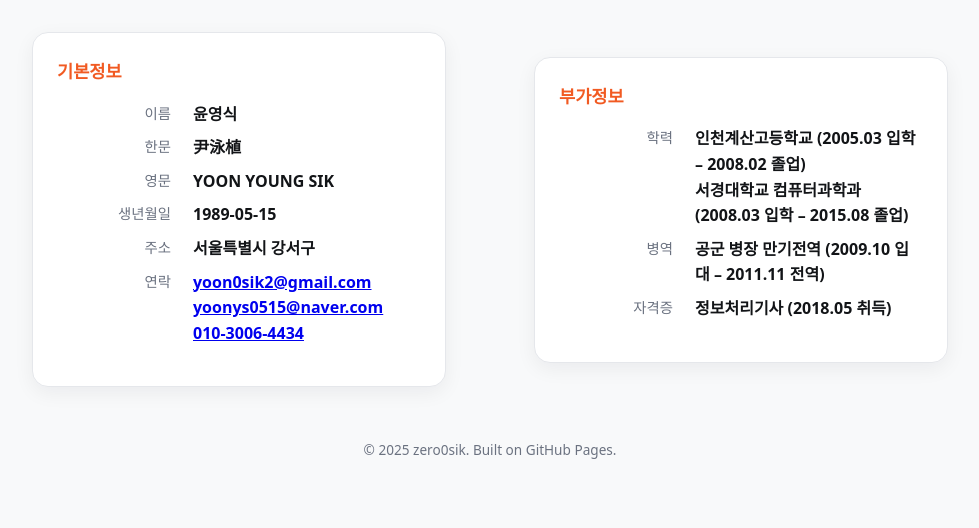
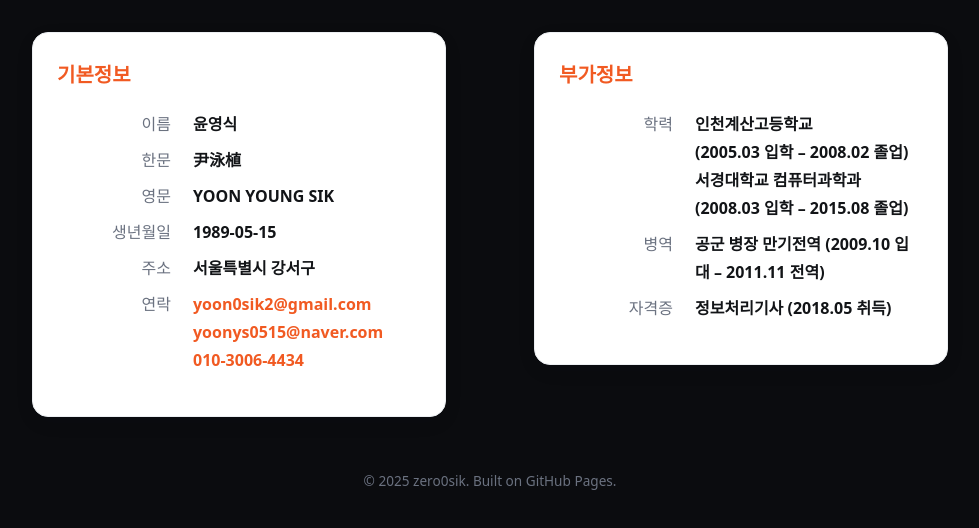
Before and after one commit to zer0sik2/zer0sik, a plain HTML site: page index.html in a window 1280 px wide. Shown: the whole page, without its empty margins (150-1129 px from the left). Drawn offline with Linux system fonts and the light colour scheme.

```diff
--- a/index.html
+++ b/index.html
@@ -50,10 +50,10 @@
     <dl class="info-grid">
       <dt>학력</dt>
       <dd>
-        인천계산고등학교
+        인천계산고등학교<br>
         (<time datetime="2005-03">2005.03</time> 입학 –
         <time datetime="2008-02">2008.02</time> 졸업)<br>
-        서경대학교 컴퓨터과학과
+        서경대학교 컴퓨터과학과<br>
         (<time datetime="2008-03">2008.03</time> 입학 –
         <time datetime="2015-08">2015.08</time> 졸업)
       </dd>
--- a/style.css
+++ b/style.css
@@ -1,16 +1,20 @@
+/* ================================
+   zer0sik/style.css (PC 개선 + 네이비 배경)
+   ================================ */
+
 :root{
-  --page-bg:#f8f9fa;     /* 전체 섹션 배경 */
-  --card-bg:#ffffff;     /* 카드 배경 흰색 */
+  --page-bg:#0b0c0f;     /* 전체 바탕 네이비 */
+  --card-bg:#ffffff;     /* 카드 흰색 */
   --ink:#121417;
   --muted:#6b7280;
   --orange:#f15a22;
-  --line:#e5e7eb;
+  --line:#eceff2;
 
   --radius:16px;
   --shadow:0 6px 20px rgba(17,24,39,.06);
 }
 
-/* Base */
+/* ---------- Base ---------- */
 *{box-sizing:border-box}
 html, body{
   margin:0;
@@ -18,20 +22,37 @@
   color:var(--ink);
   font-family:ui-sans-serif,system-ui,-apple-system,"Noto Sans KR","Malgun Gothic",sans-serif;
   line-height:1.6;
+  font-size:16px;
 }
 
-/* Container */
+/* ---------- Container ---------- */
 #app{
   width:100%;
   max-width:980px;
   margin:0 auto;
   border-radius:var(--radius);
   overflow:hidden;
+  background:transparent;
+  border:none;
+  box-shadow:none;
 }
 
-/* Pane (모바일: 스냅 한 화면, PC: 해제) */
+/* ---------- Layout ---------- */
+.panes{
+  display:grid;
+  grid-template-columns:1fr;
+  gap:18px;
+}
+@media (min-width:1024px){
+  .panes{
+    grid-template-columns:1fr 1fr;
+    gap:24px;
+    align-items:start;
+  }
+}
+
 .pane{
-  min-height:100dvh;             /* 모바일에서 한 섹션 꽉 차게 */
+  min-height:100dvh;             /* 모바일: 한 섹션 꽉 채움 */
   display:flex;
   align-items:center;
   justify-content:center;
@@ -42,10 +63,9 @@
 @media (min-width:1024px){
   #app{scroll-snap-type:none;}   /* PC는 스냅 해제 */
   .pane{min-height:auto; padding:32px;}
-  .panes{display:grid; grid-template-columns:1fr 1fr; gap:24px;}
 }
 
-/* Card */
+/* ---------- Card ---------- */
 .card{
   width:100%;
   background:var(--card-bg);
@@ -67,7 +87,7 @@
   color:var(--ink);
 }
 
-/* Info grid */
+/* ---------- Info grid ---------- */
 .info-grid{
   display:grid;
   grid-template-columns:1fr;
@@ -83,14 +103,47 @@
   .info-grid dt{text-align:right; padding-right:6px;}
 }
 
-/* List */
+/* ---------- List ---------- */
 .list{margin:0; padding-left:1.2rem;}
 .list li{margin:6px 0;}
 
-/* Footer */
+/* ---------- Links ---------- */
+.link{
+  color:var(--orange);
+  font-weight:700;
+  text-decoration:none;
+}
+.link:hover{ text-decoration:underline }
+.link:focus-visible{
+  outline:2px solid color-mix(in srgb, var(--orange) 40%, black);
+  outline-offset:2px;
+}
+
+/* ---------- Footer ---------- */
 .foot{
   text-align:center;
   font-size:0.85rem;
   color:var(--muted);
   padding:20px 0 30px;
 }
+
+/* ---------- Motion Pref ---------- */
+@media (prefers-reduced-motion: reduce){
+  #app{ scroll-behavior:auto }
+}
+
+/* ---------- Small Devices ---------- */
+@media (max-width:360px){
+  #app{ border-radius:0 } /* edge-to-edge */
+}
+
+/* ---------- PC 전용 폰트 확대 ---------- */
+@media (min-width:1024px){
+  body{
+    font-size:18px;
+    line-height:1.75;
+  }
+  .card-title{ font-size:1.25rem; }
+  .card-subtitle{ font-size:1.1rem; }
+  .info-grid dt, .info-grid dd{ font-size:1rem; }
+}
```
